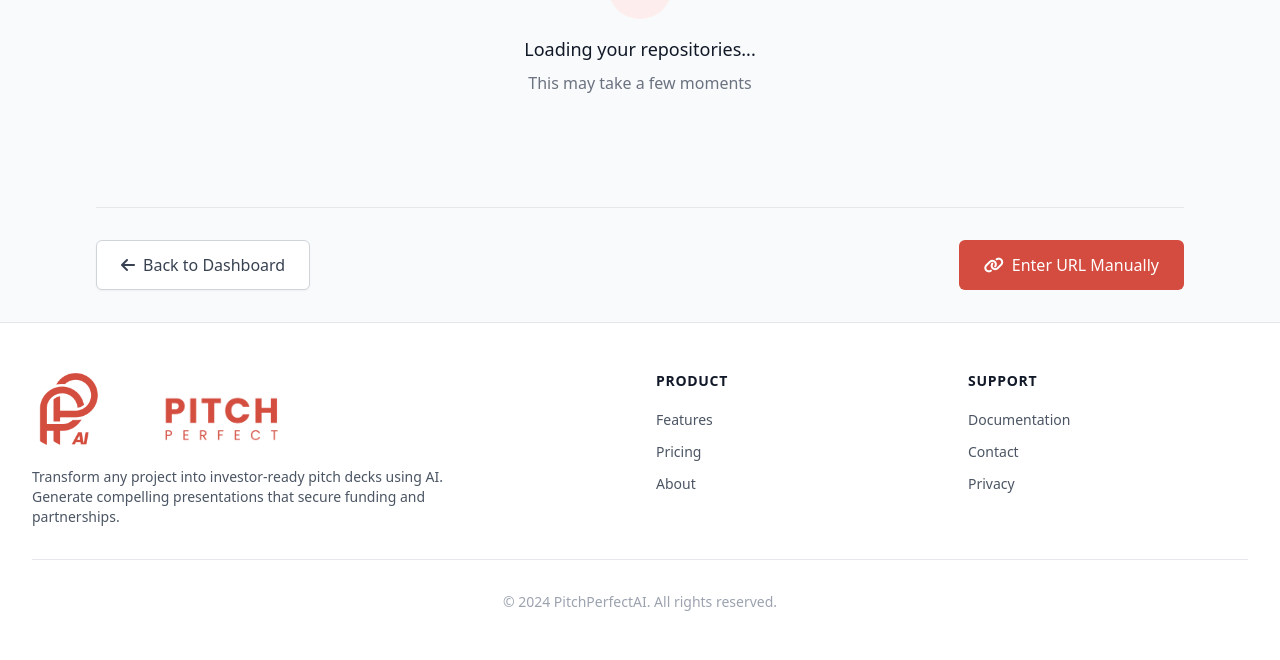
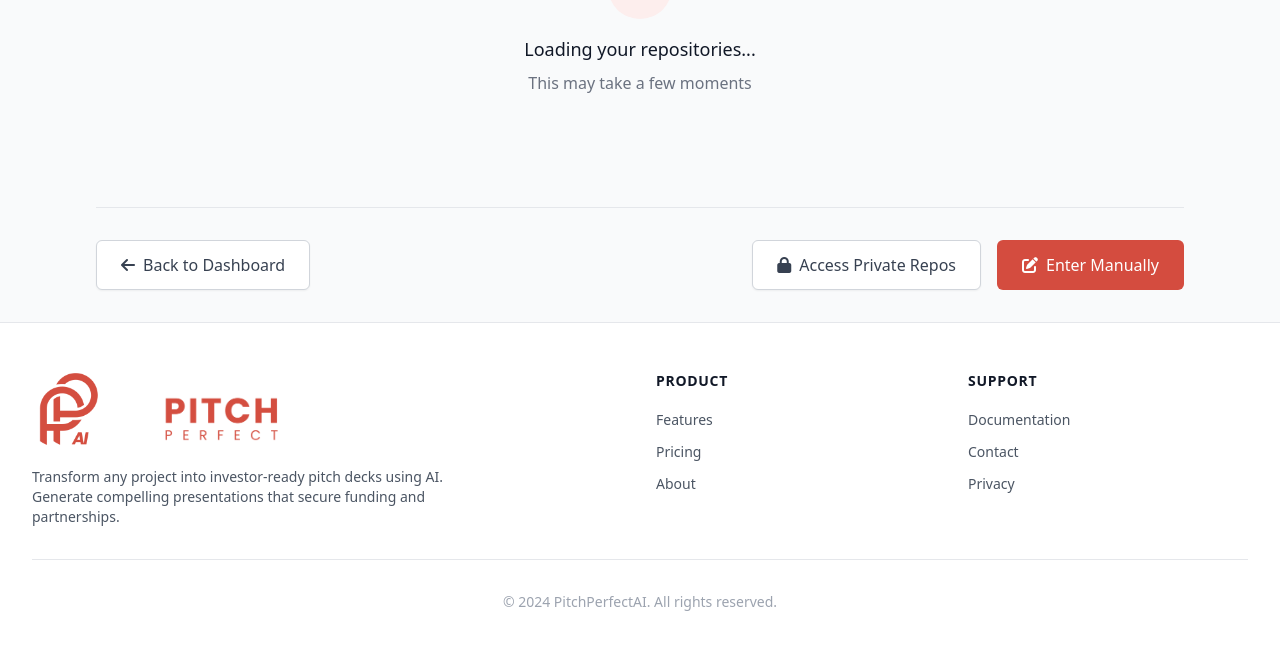
Before and after one commit to ctoriola/synoptic-webapp, a Python web app: template templates/auth/select_repo.html in a window 1280 px wide. Shown: the part 496-1156 px from the top of the page. Run offline with Jinja, Linux system fonts and the light colour scheme; the template is opened without the code that fills it, so the values that code supplies are empty; some libraries are stand-ins or nearby versions.

Commit message:
private repo access

```diff
--- a/templates/auth/select_repo.html
+++ b/templates/auth/select_repo.html
@@ -153,11 +153,18 @@
                 <i class="fas fa-arrow-left mr-2"></i>
                 Back to Dashboard
             </a>
-            <a href="{{ url_for('dashboard.generator') }}"
-               class="inline-flex items-center justify-center px-6 py-3 border border-transparent text-base font-medium rounded-md text-white bg-primary-600 hover:bg-primary-700 focus:outline-none focus:ring-2 focus:ring-offset-2 focus:ring-primary-500">
-                <i class="fas fa-link mr-2"></i>
-                Enter URL Manually
-            </a>
+            <div class="flex flex-col sm:flex-row gap-4">
+                <a href="{{ url_for('auth.request_repo_access') }}"
+                   class="inline-flex items-center justify-center px-6 py-3 border border-gray-300 shadow-sm text-base font-medium rounded-md text-gray-700 bg-white hover:bg-gray-50 focus:outline-none focus:ring-2 focus:ring-offset-2 focus:ring-primary-500">
+                    <i class="fas fa-lock mr-2"></i>
+                    Access Private Repos
+                </a>
+                <a href="{{ url_for('dashboard.generator') }}"
+                   class="inline-flex items-center justify-center px-6 py-3 border border-transparent text-base font-medium rounded-md text-white bg-primary-600 hover:bg-primary-700 focus:outline-none focus:ring-2 focus:ring-offset-2 focus:ring-primary-500">
+                    <i class="fas fa-edit mr-2"></i>
+                    Enter Manually
+                </a>
+            </div>
         </div>
     </div>
 </div>
```
